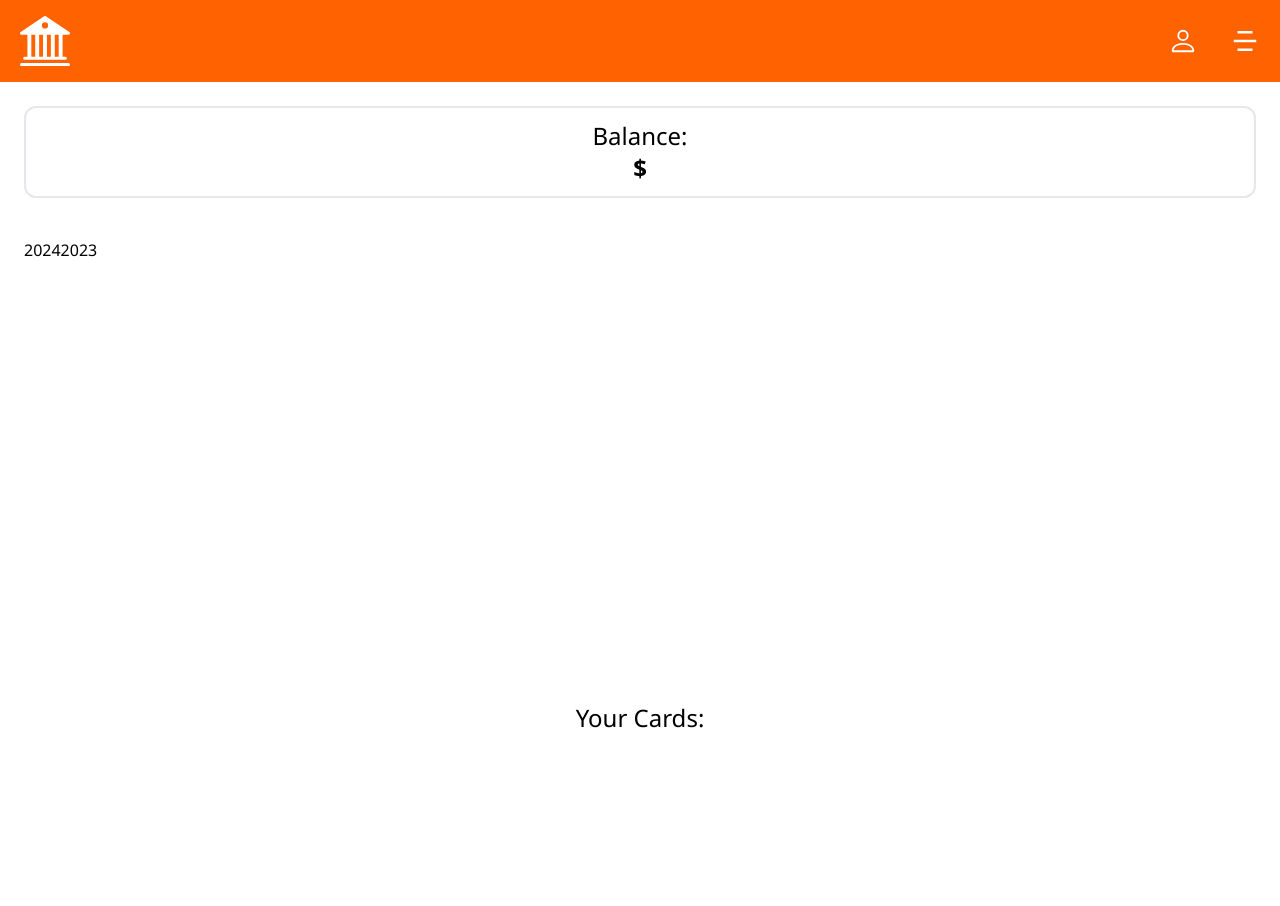
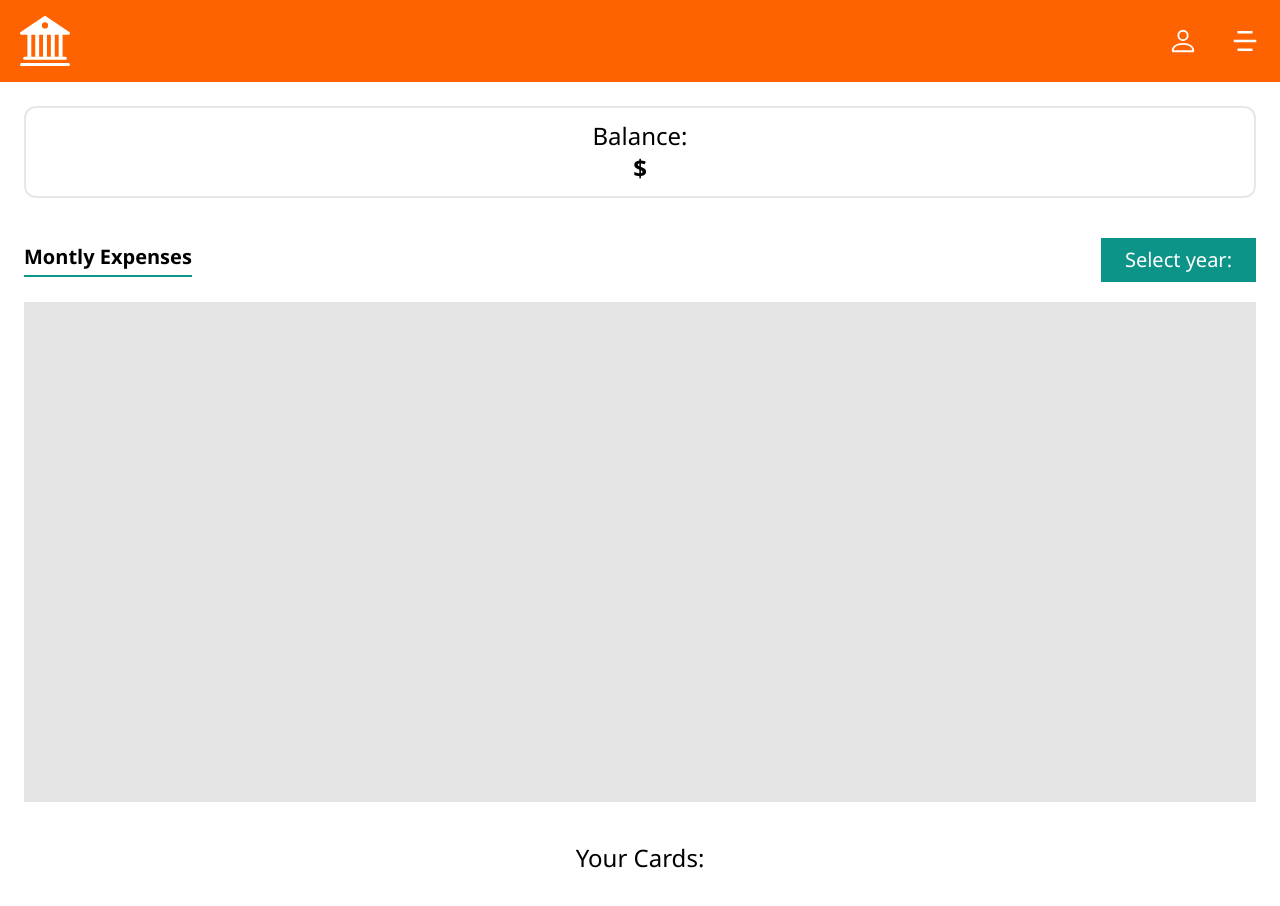
Before and after one commit to LuKzuX/online-banking, a React (Create React App) app in the folder client/: page /home in a window 1280 px wide. Shown: the top 906 px of the page. Before the commit the page ends 800 px from the top, so only its background shows below. Built offline with nearby package versions, Linux system fonts and the light colour scheme.

Commit message:
CHART COMPLETED

```diff
--- a/client/src/components/Bar.js
+++ b/client/src/components/Bar.js
@@ -1,8 +1,26 @@
-export const Bar = ({x, y, height, width}) => {
-    return (
-        <>
-        <text x={x - 10} y={y - 10} fill="black">{height}</text>
-        <rect x={x} y={y} height={height} width={width} fill="teal"></rect>
-        </>
-     );
-}
+export const Bar = ({ x, y, height, width, arr1, arr2 }) => {
+  return (
+    <>
+      <text
+        x={height < 1000 ? x + 5 : x - 10}
+        y={y - 10}
+        fill="black"
+        fontSize={"60px"}
+      >
+        {height}
+      </text>
+      <g>
+        <rect x={x} y={y} height={height} width={width} fill="teal" />
+        <text
+          x={x + 15}
+          y={y + 70}
+          fontSize={50}
+          fill="white"
+          textAnchor="central"
+        >
+          {arr1[arr2]}
+        </text>
+      </g>
+    </>
+  );
+};
--- a/client/src/components/chart.js
+++ b/client/src/components/chart.js
@@ -6,7 +6,8 @@ import { Bar } from "./Bar";
 export const Chart = () => {
   const { token } = useAuthContext();
   const [data, setData] = useState("");
-  const [chartYear, setChartYear] = useState("2024");
+  const [chartYear, setChartYear] = useState(2024);
+  const [chartYearArray, setChartYearArray] = useState("");
   const monthNames = [
     "",
     "jan",
@@ -23,11 +24,11 @@ export const Chart = () => {
     "dec",
   ];
 
-  const barWidth = 90;
+  const barWidth = 120;
   const barMargin = 50;
   const [chartWidth, setChartWidth] = useState(0);
   const [chartHeight, setChartHeight] = useState(0);
-  const [greatestValue, setGreatestValue] = useState(0);
+  const [yearMenu, setYearMenu] = useState(false);
 
   useEffect(() => {
     const getData = async () => {
@@ -37,8 +38,9 @@ export const Chart = () => {
             Authorization: `Bearer ${token.data.token}`,
           },
         });
-        const fetchedData = res.data;
-        setData(res.data);
+        const fetchedData = res.data.monthlyTotalsArray;
+        setData(res.data.monthlyTotalsArray);
+        setChartYearArray(res.data.allYearsArray);
         const maxValue = Math.max(...fetchedData.map((el) => el.value));
         const chartHeight = maxValue + 100;
         setChartHeight(chartHeight);
@@ -50,16 +52,57 @@ export const Chart = () => {
     getData();
   }, [token, chartYear]);
 
+  const toggleYearMenu = () => {
+    if (!yearMenu) {
+      setYearMenu(true);
+    } else {
+      setYearMenu(false);
+    }
+  };
+
   return (
-    <div className="relative">
-      <button onClick={() => setChartYear("2024")}>2024</button>
-      <button onClick={() => setChartYear("2023")}>2023</button>
-      <div className=" w-full overflow-x-auto">
+    <div className="relative flex flex-col text-white">
+      <div className="flex items-center justify-between">
+        <div className="">
+          <p className="text-black font-bold text-xl">Montly Expenses</p>
+          <div className="w-full h-[2px] bg-teal-600 mt-1"></div>
+        </div>
+        <div className="relative ">
+          <button
+            className="bg-teal-600 py-2 px-6 text-xl"
+            onClick={toggleYearMenu}
+          >
+            Select year:
+          </button>
+          {yearMenu && (
+            <div
+              className="absolute flex flex-col items-center justify-center gap-4 left-[0%] shadow-xl
+           bg-teal-600 w-full p-5 text-white"
+            >
+              {chartYearArray.map((el, index) => (
+                <div key={index} className="">
+                  <button
+                    className="bg-teal-700 px-4 py-2 rounded-xl"
+                    onClick={() => {
+                      setChartYear(el.year);
+                      toggleYearMenu();
+                    }}
+                  >
+                    {el.year}
+                  </button>
+                </div>
+              ))}
+            </div>
+          )}
+        </div>
+      </div>
+      <div className="flex w-full overflow-x-auto mt-5">
         <svg
-          className="bg-neutral-200"
+          className="bg-neutral-200 min-w-[100%]"
           viewBox={`0 0 ${chartWidth} ${chartHeight}`}
           width={chartWidth}
-          height={"400"}
+          height={"500px"}
+          preserveAspectRatio="xMidYMax meet"
         >
           {data &&
             data.map((el, index) => {
@@ -70,20 +113,13 @@ export const Chart = () => {
                   y={chartHeight - el.value}
                   width={barWidth}
                   height={el.value}
+                  arr1={monthNames}
+                  arr2={el.month}
                 />
               );
             })}
         </svg>
       </div>
-      {data &&
-        data.map((el, index) => (
-          <p
-            className="absolute"
-            style={{ left: `${index * (barWidth + barMargin)}px`}}
-          >
-            {monthNames[el.month]}
-          </p>
-        ))}
     </div>
   );
 };
--- a/client/src/styles.css
+++ b/client/src/styles.css
@@ -17,6 +17,5 @@
 
 svg text {
   visibility: visible;
-  font-size: 60px;
   font-weight: bold;
 }
```
Also changed, not shown: 1 other file (tests, documents, lock files or other folders).
